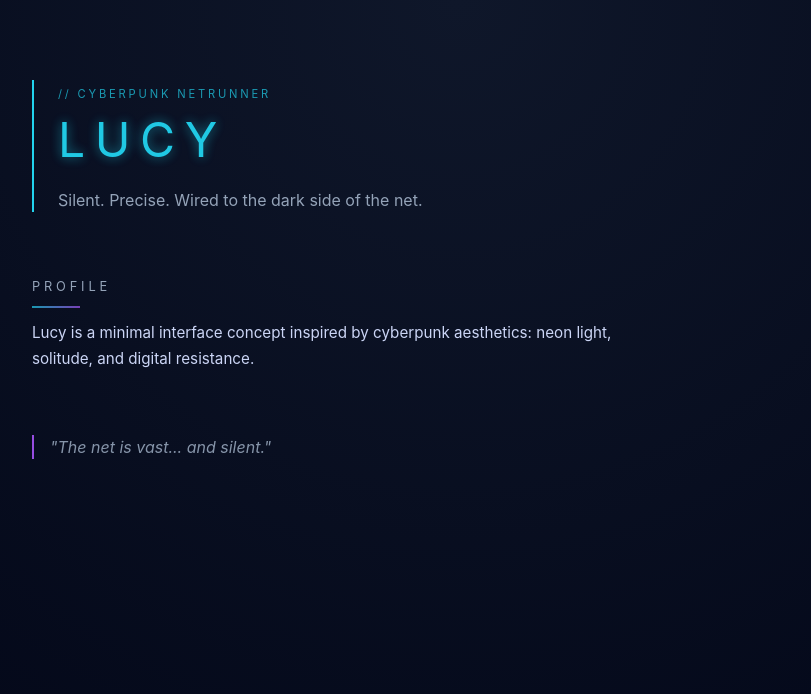
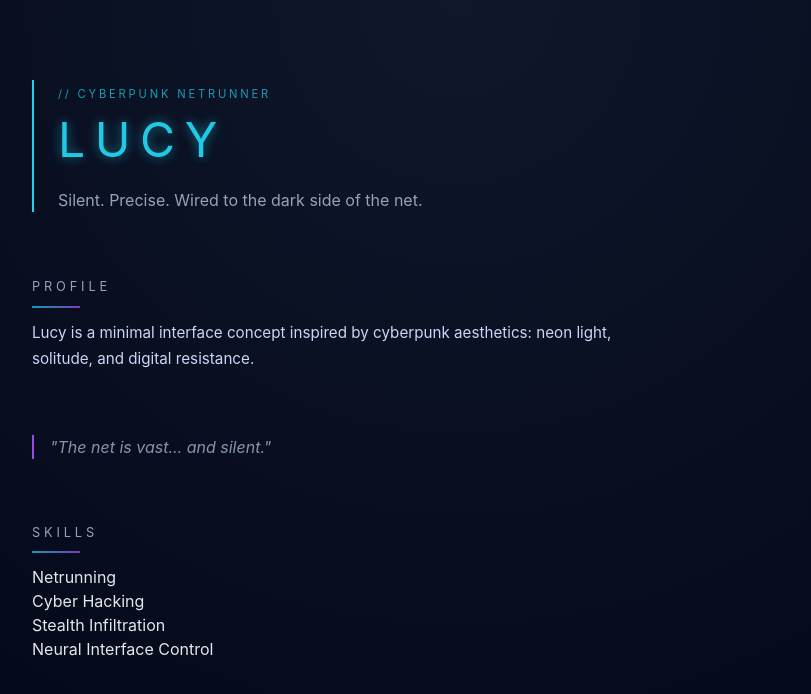
Before and after one commit to thanzero0/LucyWeb, a Next.js app in the folder zero/: page / in a window 1280 px wide. Shown: the top 694 px of the page, without its empty margins (182-993 px from the left). Built offline with nearby package versions, Linux system fonts and the light colour scheme.

Commit message:
update page tsx

```diff
--- a/zero/src/app/page.tsx
+++ b/zero/src/app/page.tsx
@@ -27,6 +27,16 @@ export default function Home() {
         </p>
       </section>
 
+      <section className="skills">
+        <h2 className="section-title">SKILLS</h2>
+          <ul>
+            <li>Netrunning</li>
+            <li>Cyber Hacking</li>
+            <li>Stealth Infiltration</li>
+            <li>Neural Interface Control</li>
+          </ul>
+      </section>
+
     </main>
   )
 }
```
